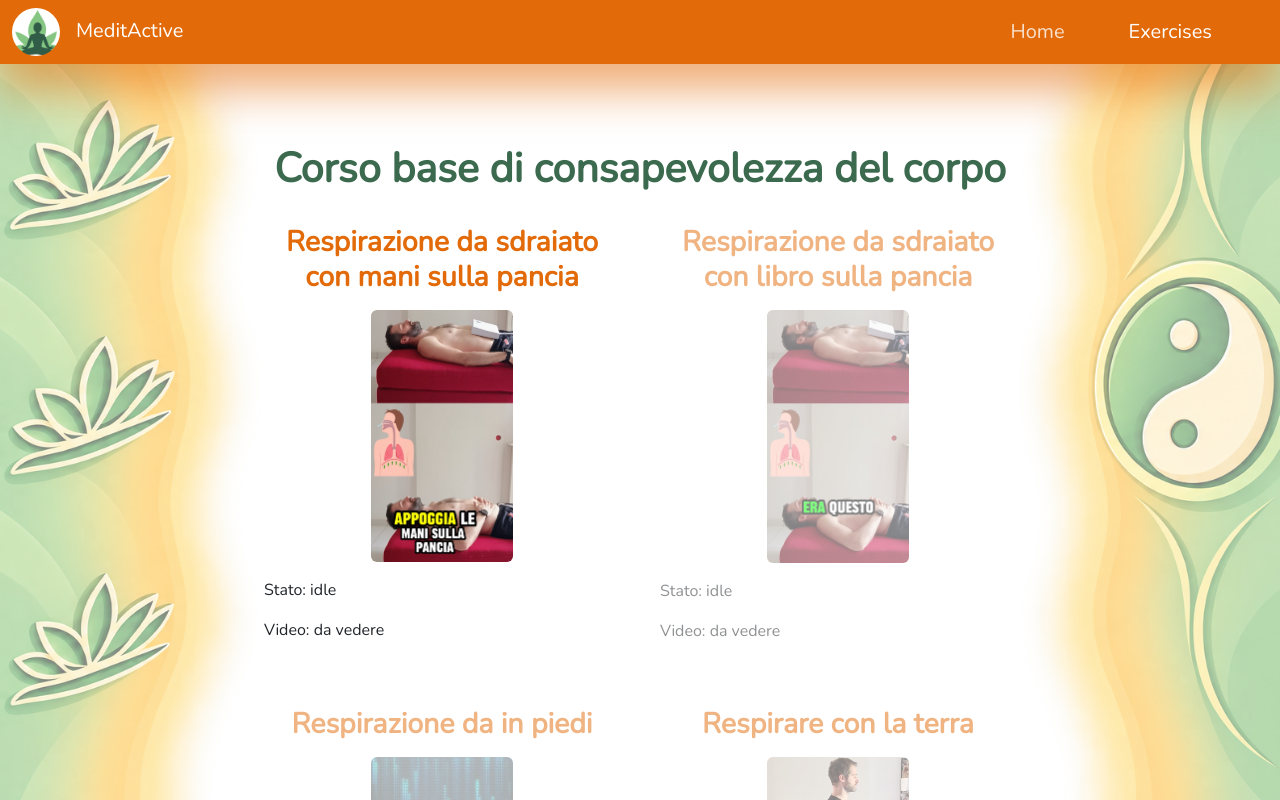
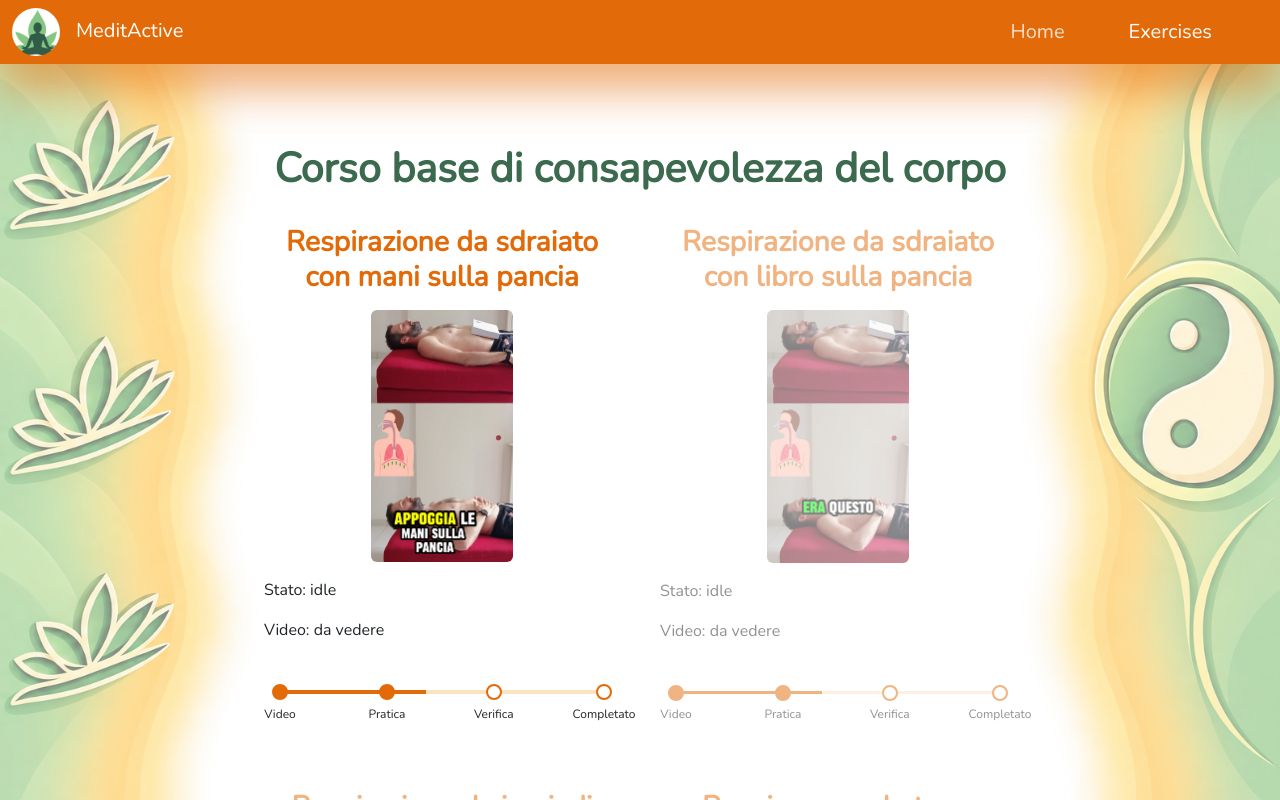
Before and after one commit to FabryPostRock/MeditActiveReact, a React (Vite) app: page /exercises in a window 1280 px wide. Shown: the top 800 px of the page. Built offline with nearby package versions, Linux system fonts and the light colour scheme.

Commit message:
progress bar with milestones created

```diff
--- a/src/Colors.scss
+++ b/src/Colors.scss
@@ -7,3 +7,5 @@ $bs-dark-green-0x3b6a4f: #3b6a4f;
 $bs-dark-green-0x3b6a4f-rgb: 59, 106, 79;
 $bs-light-green-0x7fc87b: #7fc87b;
 $bs-light-green-0x7fc87b-rgb: 127, 200, 123;
+$light-grey-0xfae3c0: #fae3c0;
+$light-grey-0xfae3c0-rgb: rgba(250, 227, 192, 1);
--- /dev/null
+++ b/src/CustomElements.css
@@ -0,0 +1,62 @@
+.lesson-progress {
+  position: relative;
+  margin: 2rem 1rem 3rem;
+}
+
+/* anima il width da 0 a 25% senza hover */
+@keyframes fill-bar {
+  from {
+    width: 0%;
+  }
+  to {
+    width: var(--width-end);
+  }
+}
+.progress {
+  --bs-progress-height: 0.2rem;
+  --bs-progress-bar-bg: var(--bs-secondary);
+  --bs-progress-border-radius: 0.25rem;
+  --bs-progress-box-shadow: none;
+  --bs-progress-bg: #fae3c0;
+}
+
+.progress-bar {
+  --bs-progress-bar-bg: var(--bs-secondary);
+  background-color: var(--bs-progress-bar-bg);
+  width: 0; /* Initial state */
+}
+
+.milestones {
+  position: absolute;
+  top: 50%;
+  left: 0;
+  width: 100%;
+}
+
+.milestone {
+  position: absolute;
+  transform: translate(-50%, -50%);
+  text-align: center;
+}
+
+.milestone-dot {
+  display: block;
+  width: 1rem;
+  height: 1rem;
+  border: 2px solid var(--bs-secondary);
+  border-radius: 50%;
+  background-color: var(--bs-body-bg);
+}
+
+.milestone-dot.completed {
+  background-color: var(--bs-secondary);
+}
+
+.milestone-label {
+  position: absolute;
+  top: 1.3rem;
+  left: 50%;
+  transform: translateX(-50%);
+  white-space: nowrap;
+  font-size: 0.75rem;
+}/*# sourceMappingURL=CustomElements.css.map */
--- /dev/null
+++ b/src/CustomElements.scss
@@ -0,0 +1,79 @@
+@use './Colors.scss' as colors;
+
+.lesson-progress {
+  position: relative;
+  margin: 2rem 1rem 3rem;
+}
+
+@mixin progress-fill($width-end: 0%) {
+  //created a custom properties
+  --width-end: #{$width-end};
+  animation: fill-bar $progress-anim-duration ease-out forwards;
+}
+
+/* anima il width da 0 a 25% senza hover */
+@keyframes fill-bar {
+  from {
+    width: 0%;
+  }
+  to {
+    width: var(--width-end);
+  }
+}
+
+.progress {
+  //overflow: visible;
+  --bs-progress-height: 0.2rem;
+  --bs-progress-bar-bg: var(--bs-secondary);
+  --bs-progress-border-radius: 0.25rem;
+  --bs-progress-box-shadow: none;
+  --bs-progress-bg: #{colors.$light-grey-0xfae3c0};
+}
+
+.progress-bar {
+  --bs-progress-bar-bg: var(--bs-secondary);
+  background-color: var(--bs-progress-bar-bg);
+  width: 0; /* Initial state */
+}
+
+.milestones {
+  // start to draw circles from left to right
+  position: absolute;
+  top: 50%;
+  left: 0;
+  width: 100%;
+}
+
+.milestone {
+  position: absolute;
+  // centers the circle on the progress line otherwise the circle falls below the line and aligned with the line
+  transform: translate(-50%, -50%);
+  text-align: center;
+}
+
+.milestone-dot {
+  display: block;
+
+  width: 1rem;
+  height: 1rem;
+
+  border: 2px solid var(--bs-secondary);
+  border-radius: 50%;
+
+  background-color: var(--bs-body-bg);
+}
+
+.milestone-dot.completed {
+  background-color: var(--bs-secondary);
+}
+
+.milestone-label {
+  position: absolute;
+  top: 1.3rem;
+  left: 50%;
+
+  transform: translateX(-50%);
+
+  white-space: nowrap;
+  font-size: 0.75rem;
+}
--- a/src/components/exercise/article.tsx
+++ b/src/components/exercise/article.tsx
@@ -1,6 +1,7 @@
 import type ExerciseSection from '../../data/learningContent';
 import { Title } from '../title';
 import type { TrainingStatus } from '../../store/trainingProgressSlice';
+import { LessonProgress } from '../progressBar';
 
 interface ExerciseArticleProps {
   section: ExerciseSection;
@@ -31,11 +32,7 @@ export default function Article({ section, status, videoCompleted, isLocked }: E
             />
           </div>
           <div className="col-12 d-flex justify-content-center">
-            <img
-              className="h-auto w-sm-40 w-lg-40 rounded"
-              src={section.thumbnailUrl}
-              alt={`Anteprima di ${section.title}`}
-            />
+            <img className="h-auto w-40 rounded" src={section.thumbnailUrl} alt={`Anteprima di ${section.title}`} />
           </div>
         </div>
         <div className="row d-flex justify-content-center mt-3">
@@ -48,6 +45,9 @@ export default function Article({ section, status, videoCompleted, isLocked }: E
               {videoCompleted ? ' completato' : ' da vedere'}
             </p>
           </div>
+          <div className="">
+            <LessonProgress />
+          </div>
         </div>
       </div>
     </article>
--- /dev/null
+++ b/src/components/progressBar.tsx
@@ -0,0 +1,47 @@
+import type { CSSProperties } from 'react';
+
+/**
+ *  The goal is to create and pass a custom property from React to CSS.
+ *  Typing made to not use a generic custom properties but explicitating the custom property.
+ * */
+type ProgressStyle = CSSProperties & {
+  '--progress-value': string;
+};
+
+const milestones = [
+  { label: 'Video', percent: 0 },
+  { label: 'Pratica', percent: 33 },
+  { label: 'Verifica', percent: 66 },
+  { label: 'Completato', percent: 100 },
+];
+
+export function LessonProgress() {
+  const progress = 45;
+  const progressStyle: ProgressStyle = {
+    '--progress-value': `${progress}%`,
+  };
+  // style={progressStyle}
+  return (
+    <div className="lesson-progress">
+      <div className="progress" role="progressbar" aria-valuenow={progress} aria-valuemin={0} aria-valuemax={100}>
+        <div className="progress-bar" style={{ width: `${progress}%` }} />
+      </div>
+
+      <div className="milestones">
+        {milestones.map((milestone) => (
+          <div
+            key={milestone.label}
+            className="milestone"
+            style={{
+              left: `${milestone.percent}%`,
+            }}
+          >
+            <span className={`milestone-dot ${progress >= milestone.percent ? 'completed' : ''}`} />
+
+            <span className="milestone-label">{milestone.label}</span>
+          </div>
+        ))}
+      </div>
+    </div>
+  );
+}
```
Also changed, not shown: src/App.scss (+7 -0 lines), src/App.css.
